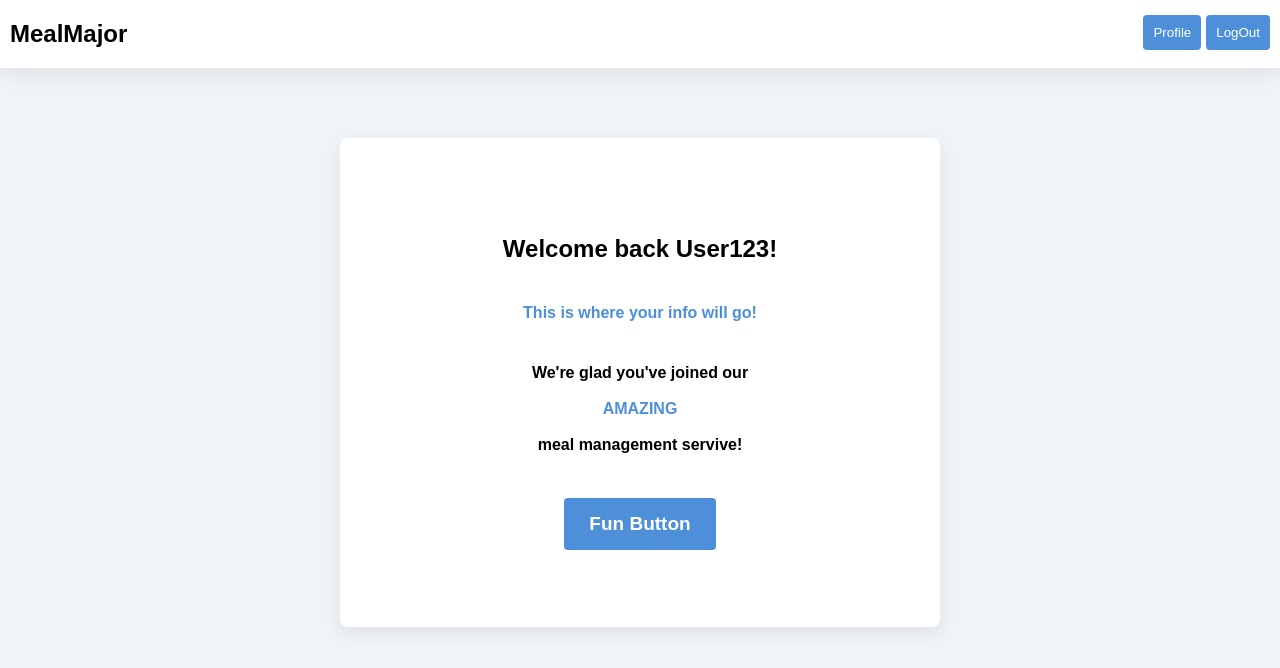
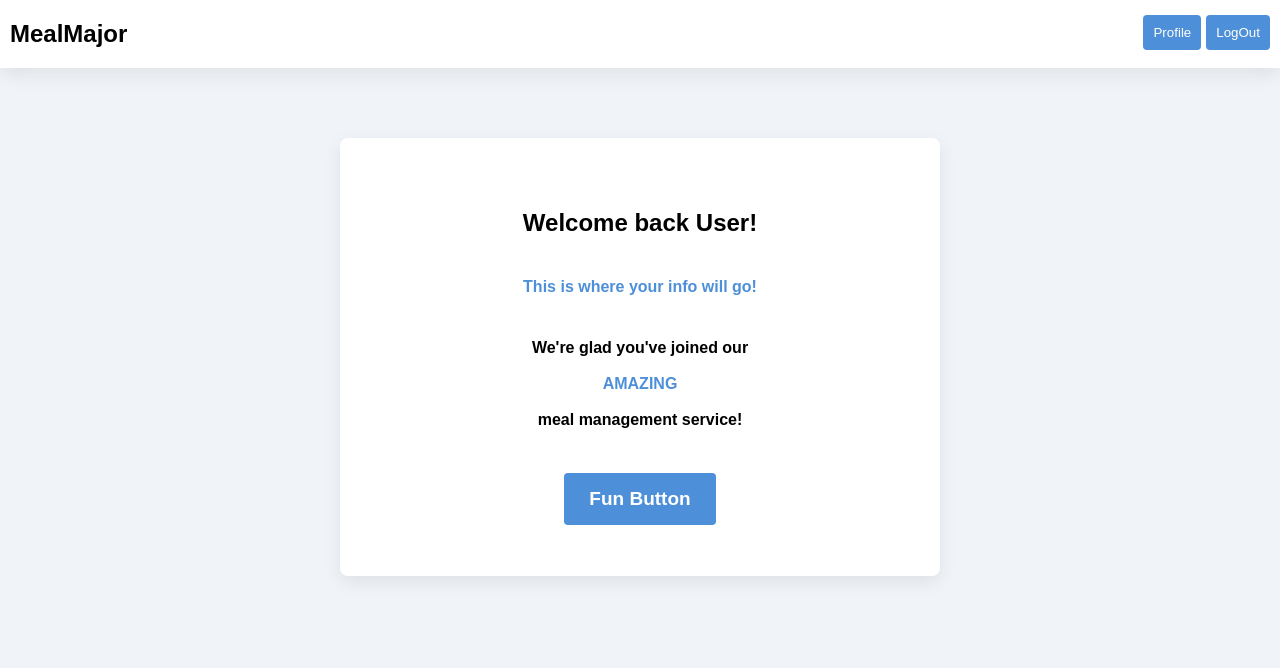
Before and after one commit to tarakanner/MealMajor-SOEN341_Project_W26, a React app in the folder src/frontend/: page /userpage in a window 1280 px wide. Shown: the top 668 px of the page. Built offline with nearby package versions, Linux system fonts and the light colour scheme; the HTML template or start-up script is replaced by a standard one.

Commit message:
added username to landing page, and style fix

```diff
--- a/src/frontend/src/index.css
+++ b/src/frontend/src/index.css
@@ -21,7 +21,7 @@ body {
   border-radius:8px;
   /*AI for shadow*/
   box-shadow: 0 6px 18px rgba(0, 0, 0, 0.08);
-  padding:6%;
+  padding:4%;
 }
 
 .User-Page{
@@ -35,7 +35,7 @@ body {
   border-radius:8px;
   /*AI for shadow*/
   box-shadow: 0 6px 18px rgba(0, 0, 0, 0.08);
-  padding:6%;
+  padding:4%;
 }
 
 .user-header{
@@ -102,7 +102,7 @@ body {
   background:white;
   border-radius:8px;
   box-shadow: 0 6px 18px rgba(0, 0, 0, 0.08);
-  padding:6%;
+  padding:4%;
 }
 
 .blue_button{
--- a/src/frontend/src/pages/UserLanding.jsx
+++ b/src/frontend/src/pages/UserLanding.jsx
@@ -1,22 +1,30 @@
-import React from "react";
-import { useState } from "react";
+import React, { useEffect, useState } from "react";
 import { Link } from "react-router-dom";
+import { getUserName } from "../services/authService";
 
 function LandingPage() {
+  const [userName, setUserName] = useState("User");
+
+  useEffect(() => {
+    const storedUserName = getUserName();
+    if (storedUserName) {
+      setUserName(storedUserName);
+    }
+  }, []);
+
   return (
     <>
       <div style={{ margin: "auto", width: "100%" }} className="Landing-Page">
-        <h2 style={{ textAlign: "center" }}>Welcome back User123!</h2>
+        <h2 style={{ textAlign: "center" }}>Welcome back {userName}!</h2>
 
         <h4 style={{ textAlign: "center", color: "#4d8fd9" }}>
           This is where your info will go!
         </h4>
         <h4 style={{ textAlign: "center" }}>
-          {" "}
           We're glad you've joined our <br />
           <br />
           <span style={{ fontWeight: "bold", color: "#4d8fd9" }}>AMAZING</span>
-          <br /> <br /> meal management servive!{" "}
+          <br /> <br /> meal management service!{" "}
         </h4>
 
         <br />
```
